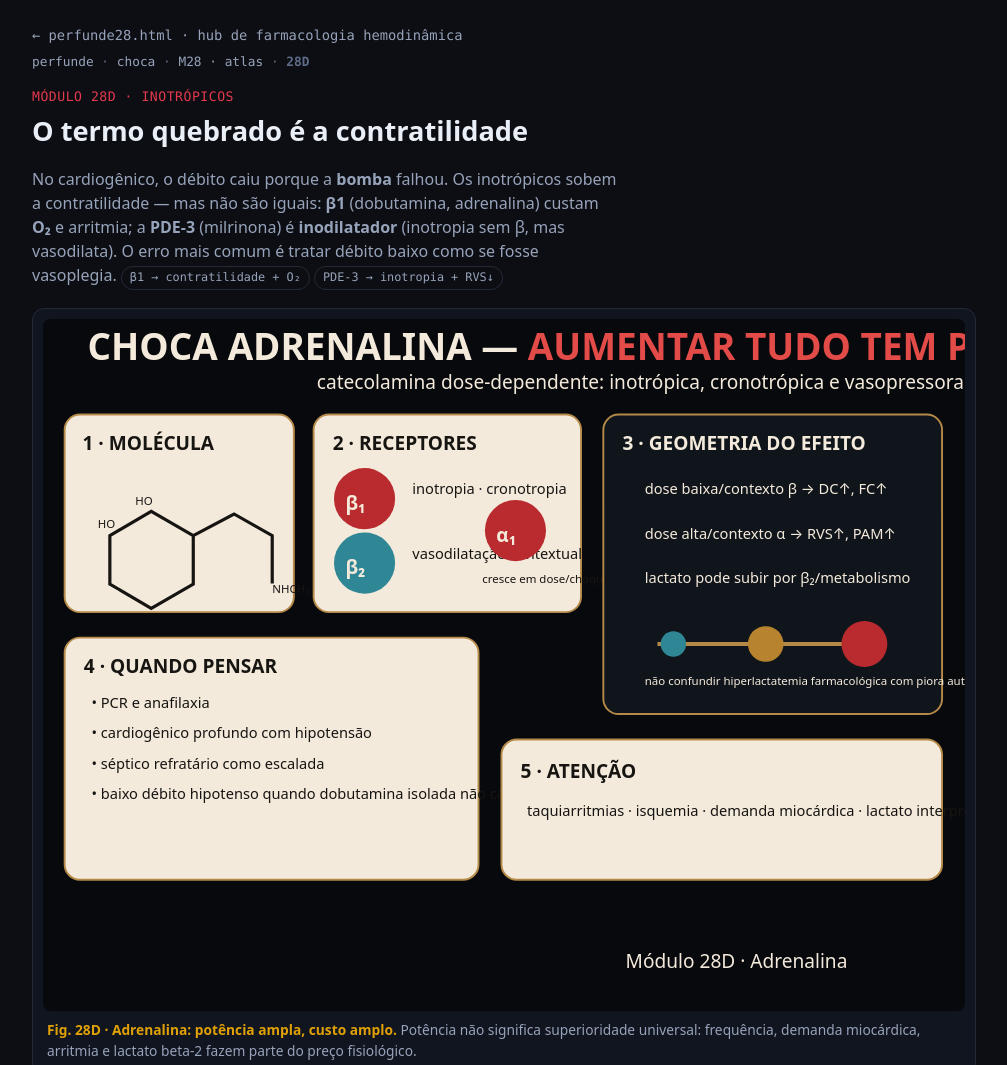
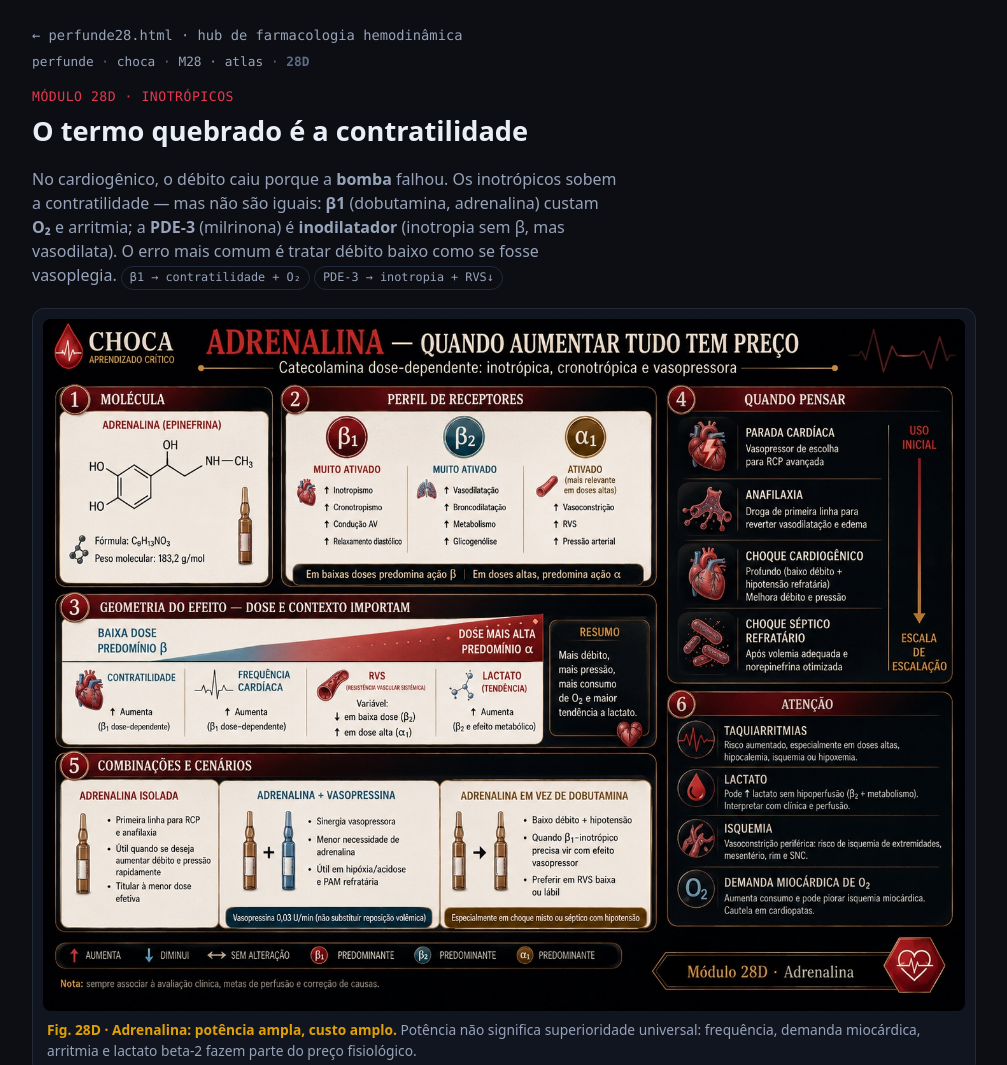
Before and after one commit to Drmcoelho/Choca, a website: page perfunde28d.html in a window 1280 px wide. Shown: the top 1065 px of the page, without its empty margins (136-1143 px from the left). Drawn offline with Linux system fonts and the light colour scheme.

Commit message:
assets: use final raster figure in perfunde28d

```diff
--- a/perfunde28d.html
+++ b/perfunde28d.html
@@ -63,7 +63,7 @@ footer{margin-top:34px;padding-top:14px;border-top:1px solid var(--line);font-fa
     vasoplegia. <span class="badge">β1 → contratilidade + O₂</span> <span class="badge">PDE-3 → inotropia + RVS↓</span></p>
 
   <figure class="m28-fig-viva" data-fig="adrenalina-aumentar-tudo-tem-preco">
-  <img src="assets/m28/figures/adrenalina-aumentar-tudo-tem-preco.svg" alt="Adrenalina com efeitos beta-1, beta-2 e alfa-1 dependentes de dose, aumentando contratilidade, frequência, resistência e lactato." loading="lazy" decoding="async">
+  <img src="assets/m28/figures/adrenalina-aumentar-tudo-tem-preco.jpg" alt="Adrenalina com efeitos beta-1, beta-2 e alfa-1 dependentes de dose, aumentando contratilidade, frequência, resistência e lactato." loading="lazy" decoding="async">
   <figcaption><b>Fig. 28D · Adrenalina: potência ampla, custo amplo.</b> Potência não significa superioridade universal: frequência, demanda miocárdica, arritmia e lactato beta-2 fazem parte do preço fisiológico.</figcaption>
 </figure>
 
```
